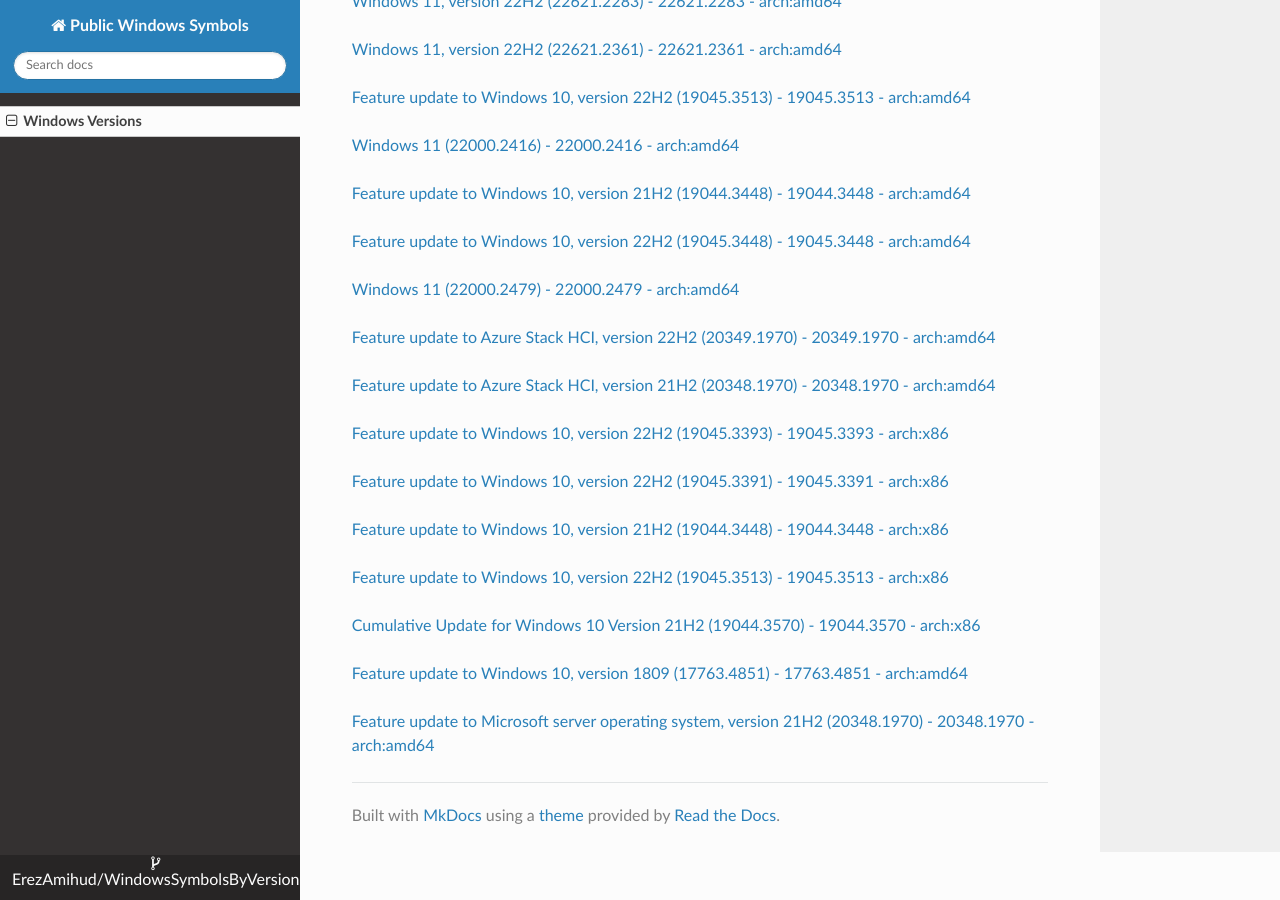
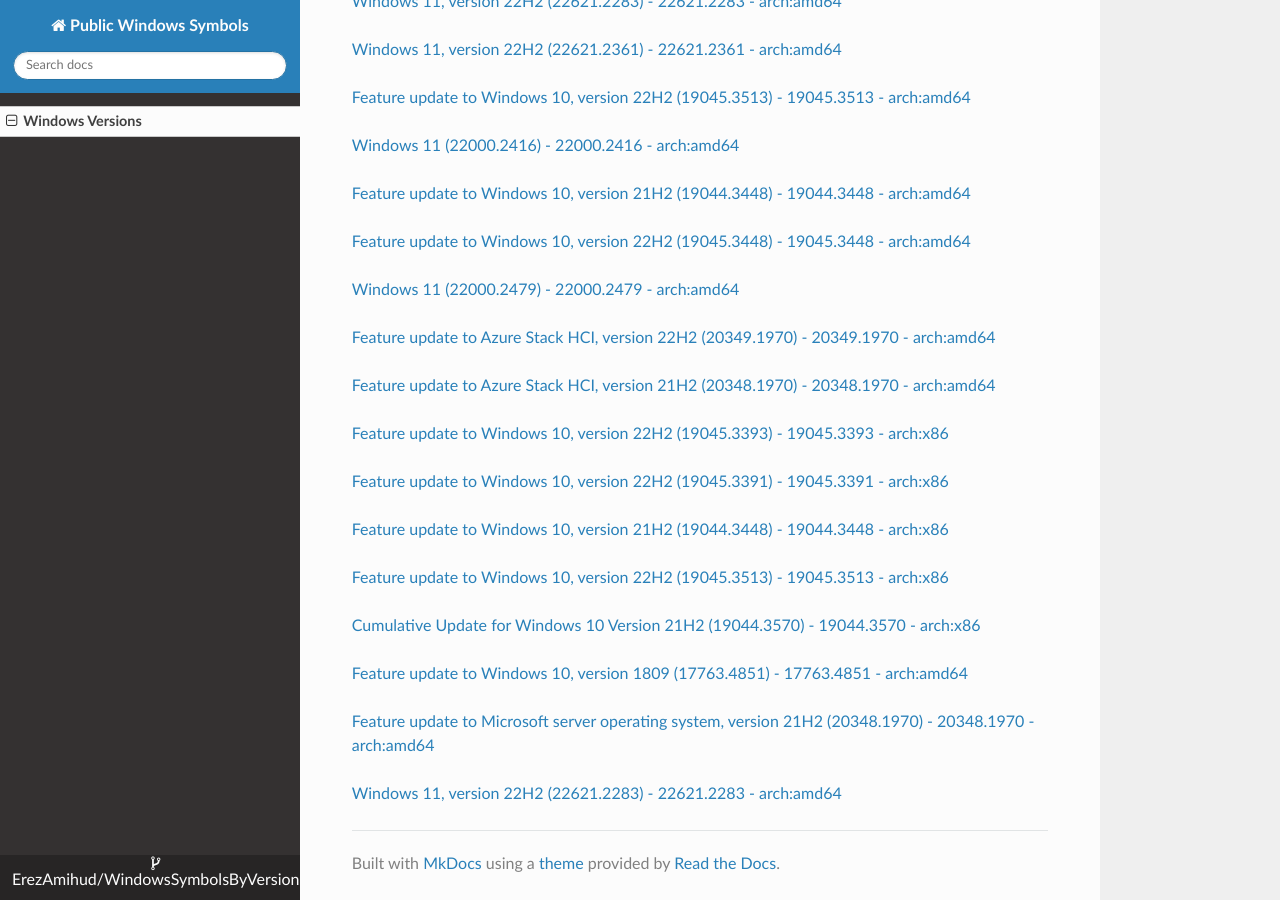
Before and after one commit to ErezAmihud/WindowsSymbolsByVersion, an MkDocs documentation site: the page built from docs/index.md, in a window 1280 px wide and 900 px high, scrolled down 24989 px. Built offline with MkDocs 1.6.1, drawn with Linux system fonts in a browser that asks for light colours; nearby versions of some CDN libraries.

Commit message:
Automated commit, add manifest for 2d375561-4821-488d-ba0a-8269aebf51bc

```diff
--- a/docs/index.md
+++ b/docs/index.md
@@ -1414,3 +1414,6 @@
 
 
 [Feature update to Microsoft server operating system, version 21H2 (20348.1970) - 20348.1970 - arch:amd64](https://github.com/ErezAmihud/WindowsSymbolsByVersion/blob/main/manifests/eada4326-a163-448b-b1b3-dc1572c8e6a8.manifest)
+
+
+[Windows 11, version 22H2 (22621.2283) - 22621.2283 - arch:amd64](https://github.com/ErezAmihud/WindowsSymbolsByVersion/blob/main/manifests/2d375561-4821-488d-ba0a-8269aebf51bc.manifest)
```
Also changed, not shown: process_builds.json (+1 -1 lines).
